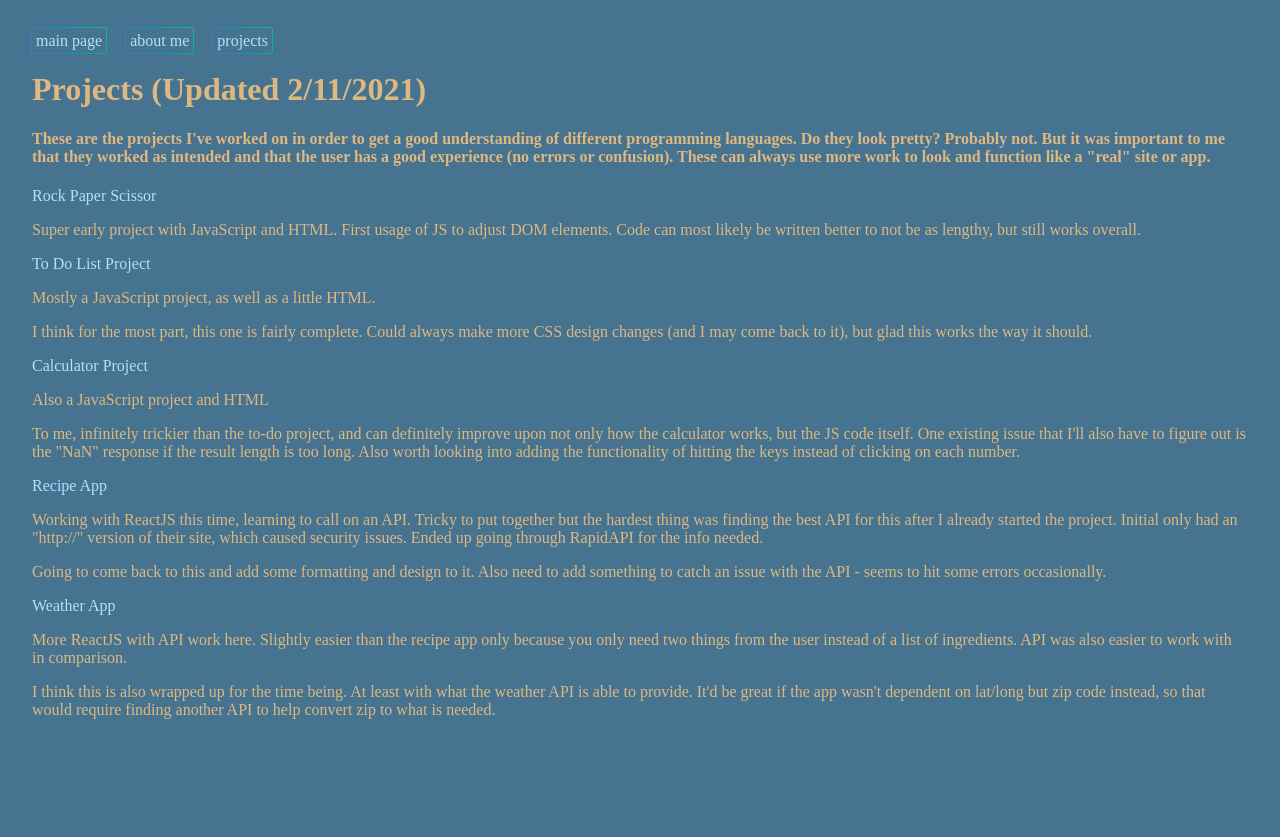
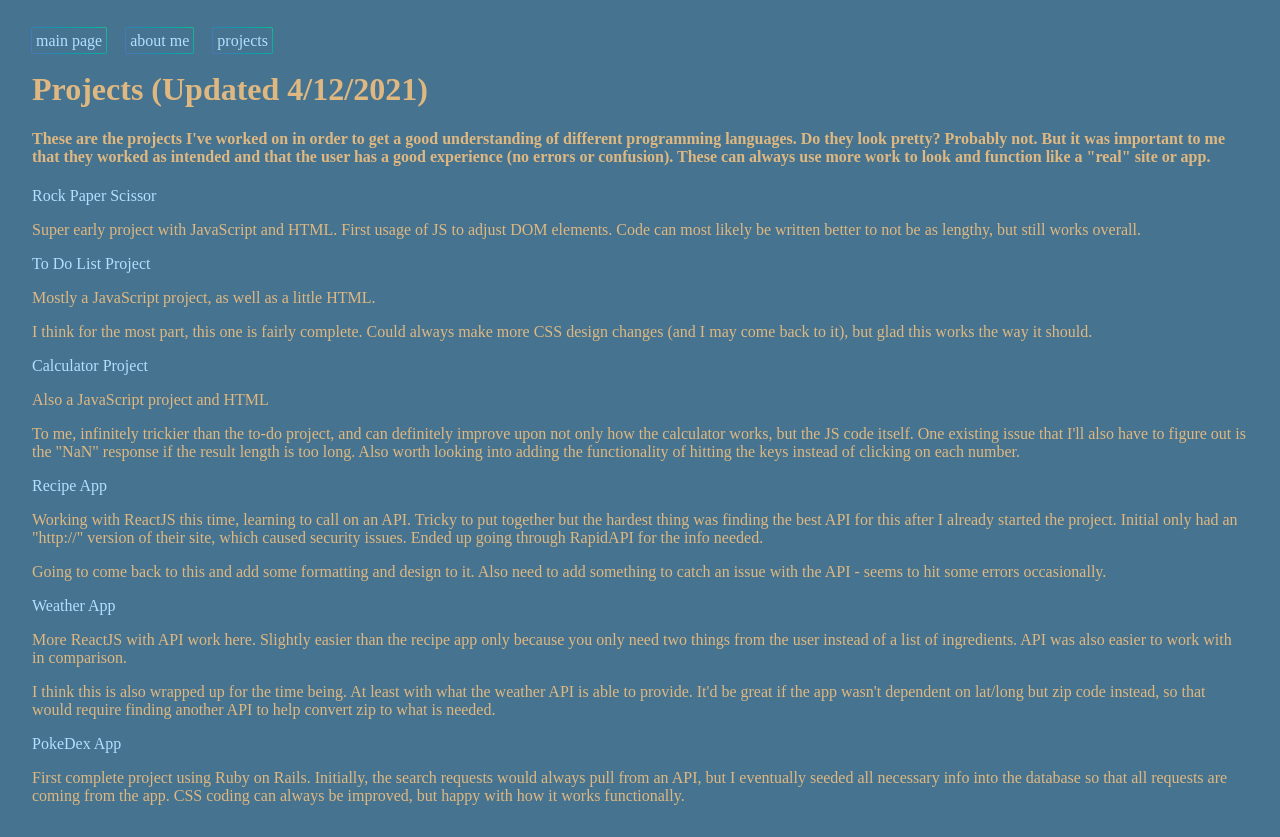
Before and after one commit to rogcald1/RC_Site, a plain HTML site: page projects.html in a window 1280 px wide. Before the commit the page ends 800 px from the top, so only its background shows below. Drawn offline with Linux system fonts and the light colour scheme.

Commit message:
updated projects with Pokedex

```diff
--- a/projects.html
+++ b/projects.html
@@ -9,7 +9,7 @@
         <a id='headerLink' class="am" href="./about.html">about me</a>
         <a id='headerLink' class="pr" href="./projects.html">projects</a>
     </div>
-<h1>Projects (Updated 2/11/2021)</h1>
+<h1>Projects (Updated 4/12/2021)</h1>
 <h4>These are the projects I've worked on in order to get a good understanding of different programming languages. Do they look pretty?
     Probably not. But it was important to me that they worked as intended and that the user has a good experience (no errors or confusion).
     These can always use more work to look and function like a "real" site or app.
@@ -49,5 +49,11 @@
         the app wasn't dependent on lat/long but zip code instead, so that would require finding another API to help convert zip
         to what is needed.
     </p>
+
+    <li><a href="https://rhubarb-cobbler-44869.herokuapp.com/" target="_blank"> PokeDex App</a></li>
+    <p>First complete project using Ruby on Rails. Initially, the search requests would always pull from an API,
+        but I eventually seeded all necessary info into the database so that all requests are coming from the app. CSS
+        coding can always be improved, but happy with how it works functionally.
+    </p>
 </ul>
 </div>
```
